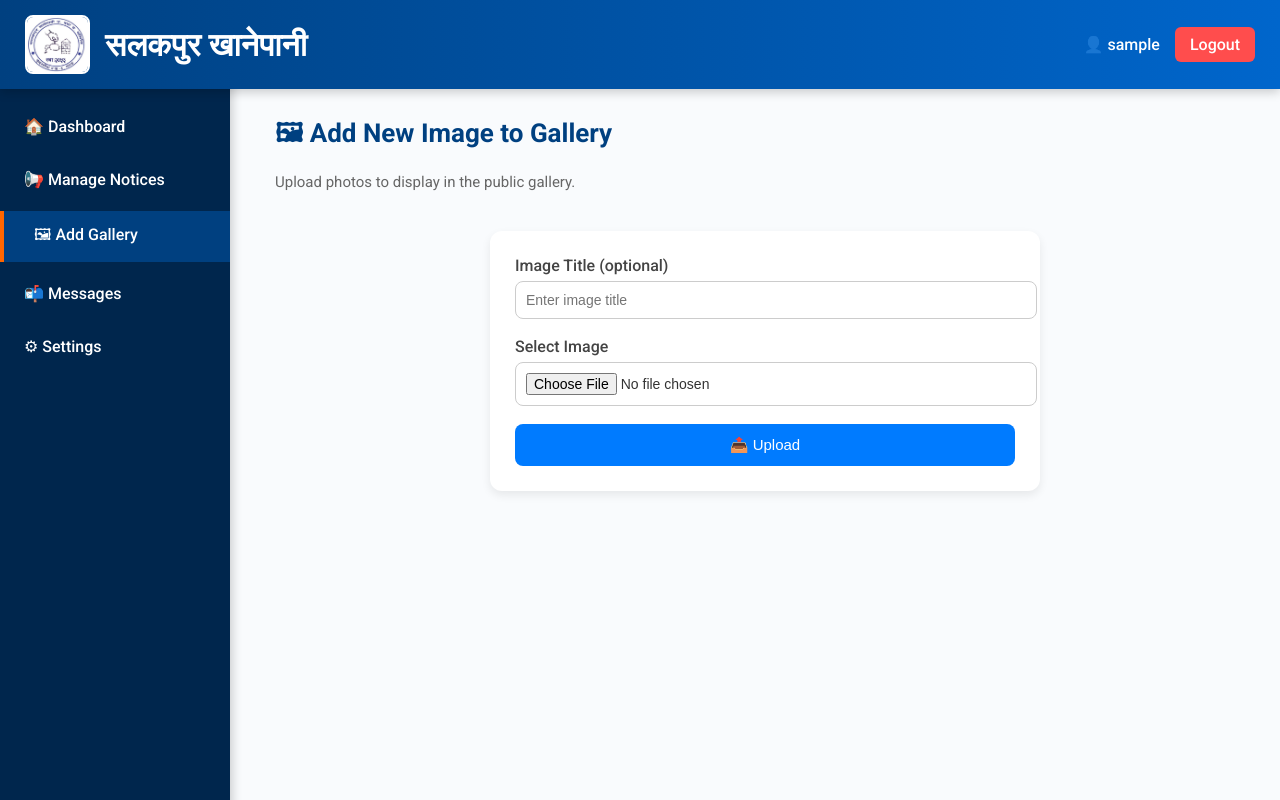
After one commit to NischalAcharya060/Khanepani, a PHP site: page /admin/gallery_add.php in a window 1280 px wide. The commit adds this page. Run offline with PHP 8.4, Linux system fonts and the light colour scheme; the visitor is signed in with stand-in values (Sample User, id 1).

Commit message:
gallery added

```diff
--- a/admin/add_notice.php
+++ b/admin/add_notice.php
@@ -67,6 +67,7 @@ if ($_SERVER['REQUEST_METHOD'] === 'POST') {
     <ul>
         <li><a href="dashboard.php">🏠 Dashboard</a></li>
         <li><a href="manage_notices.php" class="active">📢 Manage Notices</a></li>
+        <li><a href="gallery_add.php">🖼 Add Gallery</a></li>
         <li><a href="messages.php">📬 Messages</a></li>
         <li><a href="settings.php">⚙ Settings</a></li>
     </ul>
--- a/admin/dashboard.php
+++ b/admin/dashboard.php
@@ -34,6 +34,7 @@ $username = $_SESSION['username'];
     <ul>
         <li><a href="dashboard.php" class="active">🏠 Dashboard</a></li>
         <li><a href="manage_notices.php">📢 Manage Notices</a></li>
+        <li><a href="gallery_add.php">🖼 Add Gallery</a></li>
         <li><a href="messages.php">📬 Messages</a></li>
         <li><a href="settings.php">⚙ Settings</a></li>
     </ul>
--- a/admin/edit_notice.php
+++ b/admin/edit_notice.php
@@ -91,6 +91,7 @@ if ($_SERVER['REQUEST_METHOD'] === 'POST') {
     <ul>
         <li><a href="dashboard.php">🏠 Dashboard</a></li>
         <li><a href="manage_notices.php" class="active">📢 Manage Notices</a></li>
+        <li><a href="gallery_add.php">🖼 Add Gallery</a></li>
         <li><a href="messages.php">📬 Messages</a></li>
         <li><a href="settings.php">⚙ Settings</a></li>
     </ul>
--- /dev/null
+++ b/admin/gallery_add.php
@@ -0,0 +1,131 @@
+<?php
+session_start();
+include '../config/db.php';
+
+// ✅ Restrict access (only logged-in admin)
+if (!isset($_SESSION['admin'])) {
+    header("Location: login.php");
+    exit();
+}
+$username = $_SESSION['username'];
+
+// Handle form submission
+if ($_SERVER['REQUEST_METHOD'] == 'POST') {
+    $title = mysqli_real_escape_string($conn, $_POST['title']);
+    $imageName = $_FILES['image']['name'];
+    $imageTmp = $_FILES['image']['tmp_name'];
+    $targetDir = "../assets/uploads/";
+    $targetFile = $targetDir . basename($imageName);
+
+    // Allow only image types
+    $allowedTypes = ['jpg','jpeg','png','gif'];
+    $fileExt = strtolower(pathinfo($targetFile, PATHINFO_EXTENSION));
+
+    if (in_array($fileExt, $allowedTypes)) {
+        if (move_uploaded_file($imageTmp, $targetFile)) {
+            $sql = "INSERT INTO gallery (title, image, created_at) VALUES ('$title', '$imageName', NOW())";
+            if (mysqli_query($conn, $sql)) {
+                $success = "✅ Image uploaded successfully!";
+            } else {
+                $error = "❌ Database error: " . mysqli_error($conn);
+            }
+        } else {
+            $error = "❌ Error uploading file.";
+        }
+    } else {
+        $error = "❌ Only JPG, JPEG, PNG, GIF allowed.";
+    }
+}
+?>
+<!DOCTYPE html>
+<html lang="en">
+<head>
+    <meta charset="UTF-8">
+    <title>Add Gallery Image - सलकपुर खानेपानी</title>
+    <link rel="stylesheet" href="../css/admin.css">
+    <link href="https://fonts.googleapis.com/css2?family=Roboto:wght@400;500;700&display=swap" rel="stylesheet">
+</head>
+<body>
+
+<!-- Header -->
+<header class="admin-header">
+    <div class="logo">
+        <img src="../assets/images/logo.jpg" alt="Logo">
+        <h1>सलकपुर खानेपानी</h1>
+    </div>
+    <div class="user-info">
+        <span>👤 <?= htmlspecialchars($username) ?></span>
+        <a href="../admin/logout.php" class="logout-btn">Logout</a>
+        <button class="menu-toggle" onclick="toggleSidebar()">☰</button>
+    </div>
+</header>
+
+<!-- Sidebar -->
+<aside class="sidebar" id="sidebar">
+    <ul>
+        <li><a href="dashboard.php">🏠 Dashboard</a></li>
+        <li><a href="manage_notices.php">📢 Manage Notices</a></li>
+        <li><a href="gallery_add.php" class="active">🖼 Add Gallery</a></li>
+        <li><a href="messages.php">📬 Messages</a></li>
+        <li><a href="settings.php">⚙ Settings</a></li>
+    </ul>
+</aside>
+
+<!-- Main Content -->
+<main class="main-content">
+    <h2>🖼 Add New Image to Gallery</h2>
+    <p class="subtitle">Upload photos to display in the public gallery.</p>
+
+    <?php if (isset($success)) echo "<p style='color:green;'>$success</p>"; ?>
+    <?php if (isset($error)) echo "<p style='color:red;'>$error</p>"; ?>
+
+    <form method="POST" enctype="multipart/form-data" class="gallery-form">
+        <div class="input-group">
+            <label>Image Title (optional)</label>
+            <input type="text" name="title" placeholder="Enter image title">
+        </div>
+
+        <div class="input-group">
+            <label>Select Image</label>
+            <input type="file" name="image" id="imageInput" accept="image/*" required>
+        </div>
+
+        <!-- Image Preview -->
+        <div class="input-group" id="previewContainer" style="display:none;">
+            <label>Preview:</label>
+            <img id="imagePreview" src="" alt="Image Preview" style="max-width:100%; border-radius:8px; margin-top:10px;">
+        </div>
+
+        <button type="submit" class="btn-submit">📤 Upload</button>
+    </form>
+</main>
+
+<script>
+    // Live Image Preview
+    const imageInput = document.getElementById('imageInput');
+    const previewContainer = document.getElementById('previewContainer');
+    const imagePreview = document.getElementById('imagePreview');
+
+    imageInput.addEventListener('change', () => {
+        const file = imageInput.files[0];
+        if (file) {
+            const reader = new FileReader();
+            reader.onload = e => {
+                imagePreview.src = e.target.result;
+                previewContainer.style.display = 'block';
+            };
+            reader.readAsDataURL(file);
+        } else {
+            previewContainer.style.display = 'none';
+        }
+    });
+</script>
+
+<script>
+    function toggleSidebar() {
+        document.getElementById('sidebar').classList.toggle('active');
+    }
+</script>
+
+</body>
+</html>
--- a/admin/manage_notices.php
+++ b/admin/manage_notices.php
@@ -49,6 +49,7 @@ $username = $_SESSION['username'];
     <ul>
         <li><a href="dashboard.php">🏠 Dashboard</a></li>
         <li><a href="manage_notices.php" class="active">📢 Manage Notices</a></li>
+        <li><a href="gallery_add.php">🖼 Add Gallery</a></li>
         <li><a href="messages.php">📬 Messages</a></li>
         <li><a href="settings.php">⚙ Settings</a></li>
     </ul>
--- a/css/admin.css
+++ b/css/admin.css
@@ -260,6 +260,67 @@ h1, h2, h3 {
     margin-top: 15px;
 }
 
+/* Add Gallery Form */
+.gallery-form {
+    max-width: 500px;
+    margin: 40px auto;
+    padding: 25px;
+    background: #fff;
+    border-radius: 12px;
+    box-shadow: 0 4px 10px rgba(0,0,0,0.08);
+}
+
+.gallery-form h2 {
+    margin-bottom: 20px;
+    font-size: 22px;
+    color: #222;
+    text-align: center;
+}
+
+.gallery-form .input-group {
+    margin-bottom: 18px;
+}
+
+.gallery-form label {
+    display: block;
+    margin-bottom: 6px;
+    font-weight: 500;
+    color: #444;
+}
+
+.gallery-form input[type="text"],
+.gallery-form input[type="file"] {
+    width: 100%;
+    padding: 10px;
+    border: 1px solid #ccc;
+    border-radius: 8px;
+    font-size: 14px;
+    transition: border 0.3s;
+}
+
+.gallery-form input[type="text"]:focus,
+.gallery-form input[type="file"]:focus {
+    border-color: #007bff;
+    outline: none;
+}
+
+.gallery-form .btn-submit {
+    display: inline-block;
+    width: 100%;
+    padding: 12px;
+    background: #007bff;
+    color: #fff;
+    border: none;
+    border-radius: 8px;
+    font-size: 15px;
+    cursor: pointer;
+    transition: background 0.3s;
+}
+
+.gallery-form .btn-submit:hover {
+    background: #0056b3;
+}
+
 /* ================================
    RESPONSIVE
 ================================ */
```
Also changed, not shown: gallery.php (+77 -8 lines), assets/uploads/1758431769_image (8).jpg (deleted), assets/uploads/1758431838_image (8).jpg (deleted), 1 other file.
